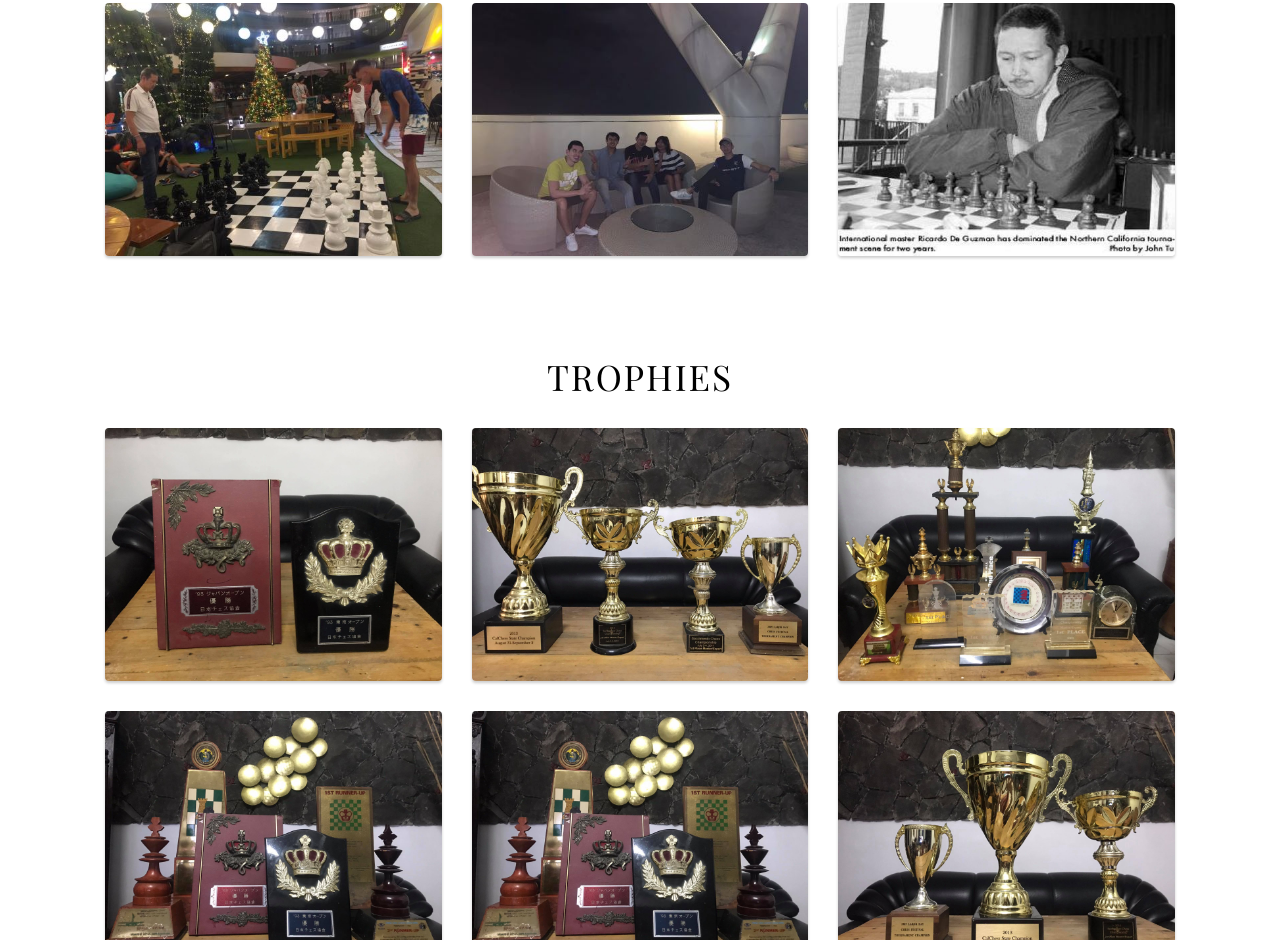
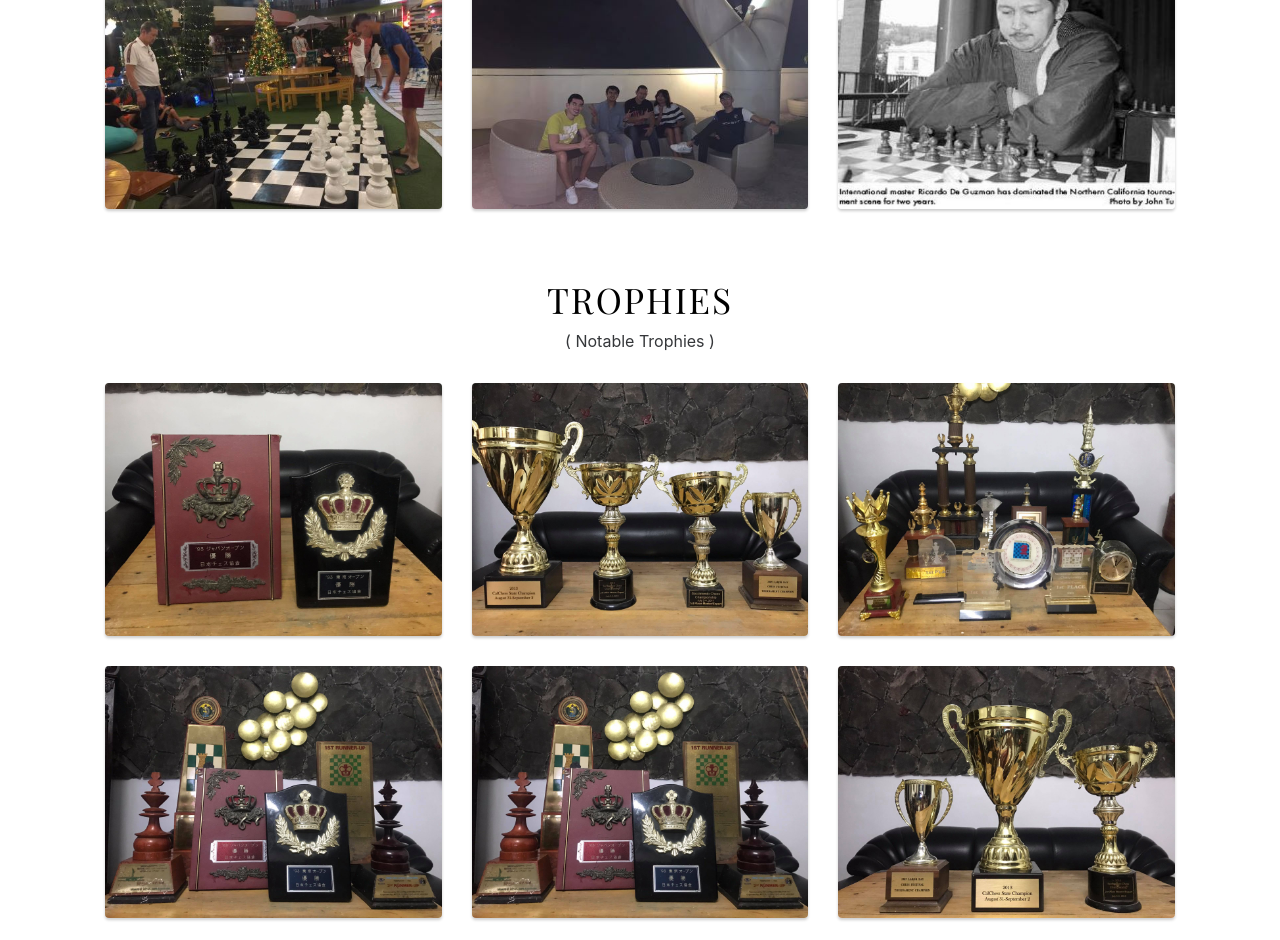
Before and after one commit to Greywolvesss/RDG-PORTFOLIO, a plain HTML site: page gallery.html in a window 1280 px wide. Shown: the part 1920-2860 px from the top of the page. Drawn offline with nearby package versions, Linux system fonts and the light colour scheme; some packages are replaced by stand-ins of ours; a script that the page names is missing; a web font is replaced by a local one.

Commit message:
Add files via upload

```diff
--- a/css/_gallery.scss
+++ b/css/_gallery.scss
@@ -56,9 +56,12 @@
                     text-align: center;
                     font-size: 2.2rem;
                     letter-spacing: 2px;
-                    margin: 30px 0;
                     color: black;
                     font-family: 'Playfair Display', serif !important;
+            }
+
+            p {
+                margin-bottom: 30px;
             }
 }
 
--- a/gallery.html
+++ b/gallery.html
@@ -177,6 +177,7 @@
         <div class="tz-gallery">
 
                 <h2 class="trophy">TROPHIES</h2>
+                <p class="text-center">( Notable Trophies )</p>
 
             <div class="row">
 
@@ -271,7 +272,7 @@
                     <h2>Just say hi.</h2>
                     <p class="message">I'm always open to discuss your inquiries like schedules, rates, etc.</p>
 
-                    <p class="email"><span>Mail me at:</span> ricardodeguzman777@gmail.com</p>
+                    <p class="email"><span>Mail me at:</span> ricardodeguzman777@yahoo.com</p>
                     <p class="phone"><span>Phone:</span> (+63) 927 7335 668</p>
 
                 </div>
```
Also changed, not shown: about.html (+2 -1 lines), achieve.html (+1 -1 lines), index.html (+1 -1 lines), css/index.css, img/chess-image/Hchessjournal2.jpg, img/chess-image/Hfamily1.jpg, img/chess-image/Hfamily2.jpg, img/chess-image/img5.JPG (added), img/chess-image/norcal.jpg (added), 1 other file.
